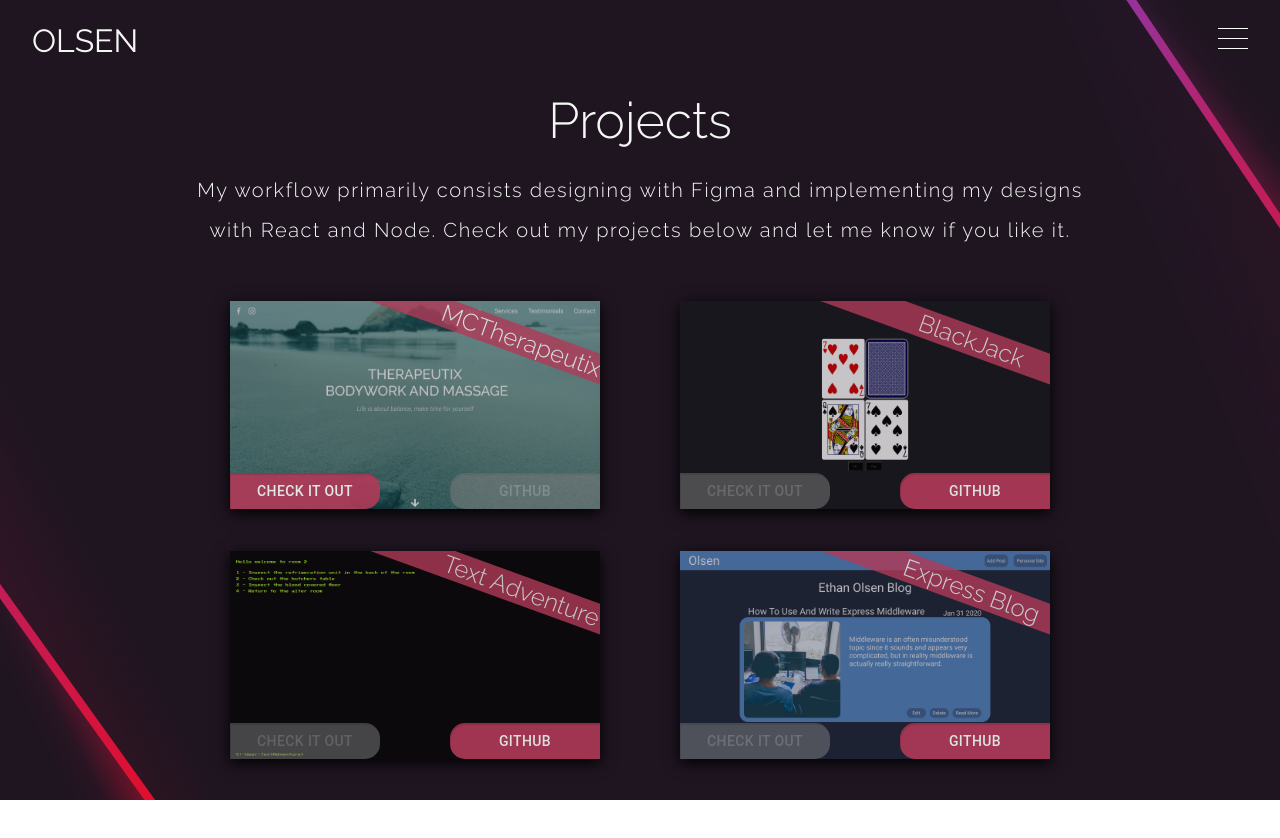
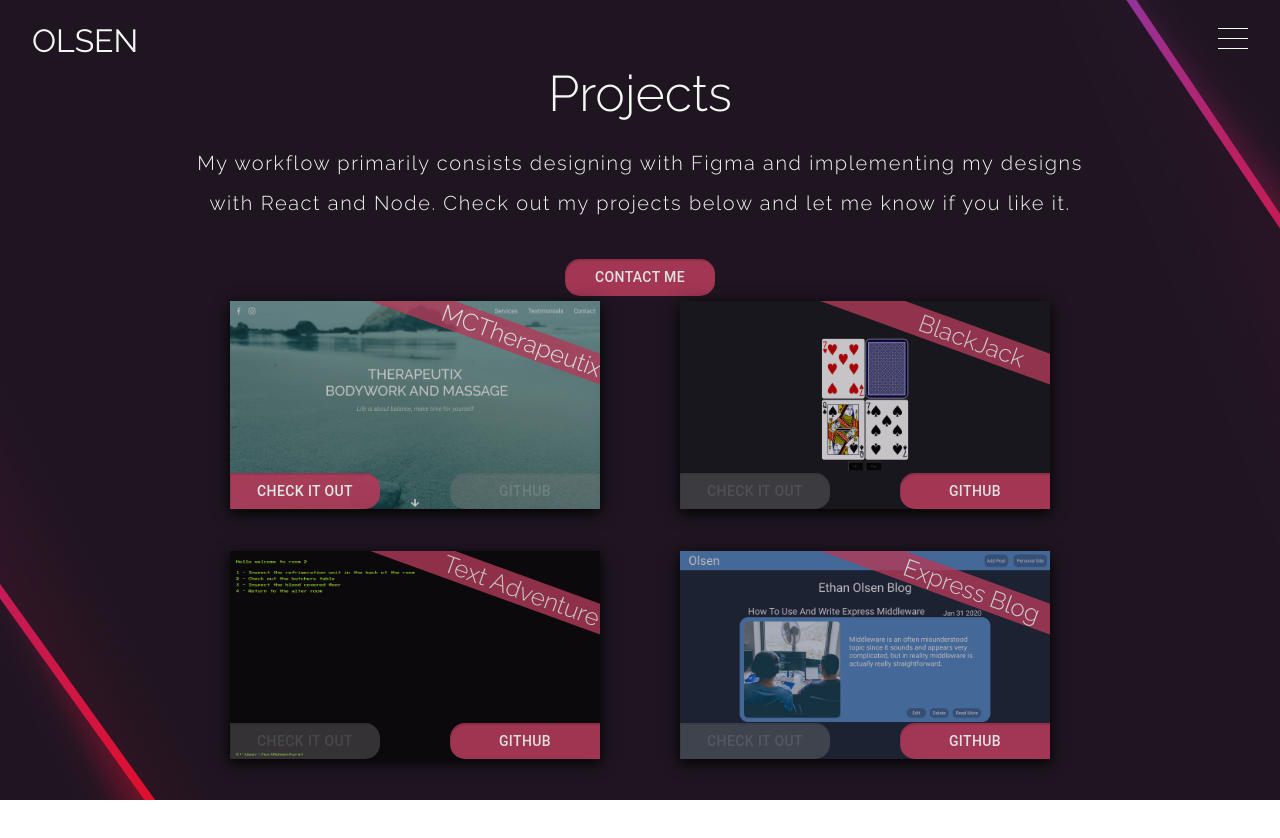
Before and after one commit to o2dependent/react-portfolio-netlify, a React (Create React App) app: page /projects in a window 1280 px wide. Shown: the top 838 px of the page. Built offline with nearby package versions, Linux system fonts and the light colour scheme.

Commit message:
add form

```diff
--- a/public/index.html
+++ b/public/index.html
@@ -32,7 +32,13 @@
 	</head>
 	<body>
 		<!-- Netlify form -->
-		<form name="contact" netlify hidden>
+		<form
+			name="contact"
+			method="post"
+			action="/contact/success"
+			netlify
+			hidden
+		>
 			<input type="hidden" name="form-name" value="contact" />
 			<input type="text" name="name" />
 			<input type="email" name="email" />
--- a/src/App.js
+++ b/src/App.js
@@ -1,12 +1,13 @@
 import React, { Component } from 'react';
 import './App.css';
 import Landing from './Landing';
-import { Route, Switch } from 'react-router-dom';
+import { Route, Switch, Redirect } from 'react-router-dom';
 import Contact from './Contact';
 import Navbar from './Navbar';
 import Projects from './Projects';
 import LoadingScreen from './LoadingScreen';
 import { CSSTransition, TransitionGroup } from 'react-transition-group';
+import ContactSuccess from './ContactSuccess';
 
 class App extends Component {
 	constructor(props) {
@@ -74,6 +75,19 @@ class App extends Component {
 											/>
 										)}
 									/>
+
+									<Route
+										exact
+										path='/projects'
+										render={(routeProps) => (
+											<Projects
+												navLoading={this.navLoading}
+												changeLoading={
+													this.changeLoading
+												}
+											/>
+										)}
+									/>
 									<Route
 										exact
 										path='/contact'
@@ -87,9 +101,9 @@ class App extends Component {
 									/>
 									<Route
 										exact
-										path='/projects'
+										path='/contact/success'
 										render={(routeProps) => (
-											<Projects
+											<ContactSuccess
 												changeLoading={
 													this.changeLoading
 												}
@@ -97,7 +111,7 @@ class App extends Component {
 										)}
 									/>
 									<Route
-										path=''
+										path='*'
 										render={(routeProps) => (
 											<Landing
 												navLoading={this.navLoading}
--- /dev/null
+++ b/src/ContactSuccess.js
@@ -0,0 +1,93 @@
+import React, { Component } from 'react';
+import './Contact.css';
+import { TextField, Button } from '@material-ui/core';
+import { withStyles } from '@material-ui/styles';
+
+const ColorButton = withStyles((theme) => ({
+	root: {
+		transition: 'all 500ms',
+		borderRadius: '15px',
+		boxShadow: 'inset 1px 2px #0000001F',
+		color: 'var(--light)',
+		backgroundColor: 'var(--dark-accent)',
+		opacity: '90%',
+		gridArea: '3 / 1 / 3 / 3',
+		width: '50%',
+		margin: '0 auto',
+		marginTop: '1rem',
+		'&:hover': {
+			opacity: '100%',
+			backgroundColor: 'var(--dark-accent)',
+		},
+		'@media (max-width: 350px)': {
+			'& .MuiButton-label': {
+				fontSize: '14px',
+			},
+		},
+	},
+}))(Button);
+
+const ContactTextField = withStyles({
+	root: {
+		'&input:-internal-autofill-selected,input:-webkit-autofill,input:-webkit-autofill:hover, input:-webkit-autofill:focus,textarea:-webkit-autofill,textarea:-webkit-autofill:hover,textarea:-webkit-autofill:focus': {
+			border: 'none',
+			backgroundColor: 'blue',
+			WebkitTextFillColor: 'var(--light)',
+			WebkitBoxShadow: 'none',
+			transition: 'background-color 5000s ease-in-out 0s',
+		},
+		'&.message': {
+			gridArea: '2 / 1 / 3 / 3',
+		},
+		'& label': {
+			color: 'var(--light-50)',
+		},
+		'& label.Mui-focused': {
+			color: 'var(--light)',
+		},
+		'& .MuiInputBase-input': {
+			color: 'var(--light)',
+			fontWeight: '300',
+		},
+		'& .MuiInput-underline:after': {
+			borderBottomColor: 'var(--light)',
+		},
+		'& .MuiInput-underline:before': {
+			borderColor: 'var(--light-50)',
+		},
+		'& .MuiInput-underline:hover:before': {
+			borderColor: 'var(--light)',
+		},
+		'@media (max-width: 350px)': {
+			'& .MuiInputBase-input': {
+				fontSize: '14px',
+			},
+		},
+	},
+})(TextField);
+
+class ContactSuccess extends Component {
+	constructor(props) {
+		super(props);
+		this.state = {};
+	}
+	render() {
+		return (
+			<div className='Contact'>
+				<div className='BG'>
+					<div className='mobile'></div>
+					<div className='left'></div>
+					<div className='flex'></div>
+					<div className='right'></div>
+					<div className='rainbow'></div>
+				</div>
+				<div className='Contact-container'>
+					<h1>Thank you for reaching out!</h1>
+					<p>I will get back you as soon as I can.</p>
+				</div>
+			</div>
+		);
+	}
+}
+
+export default ContactSuccess;
--- a/src/Landing.js
+++ b/src/Landing.js
@@ -6,7 +6,7 @@ import { Link } from 'react-router-dom';
 
 const ColorButton = withStyles((theme) => ({
 	root: {
-		transition: 'all 600ms 500ms',
+		transition: 'all 1000ms 600ms',
 		borderRadius: '15px',
 		boxShadow: 'inset 1px 2px #0000001F',
 		color: 'var(--light)',
@@ -96,7 +96,7 @@ class Landing extends Component {
 			setTimeout(() => {
 				this.textAnimation();
 				this.props.changeFirstEnter();
-			}, 2000);
+			}, 1500);
 		}
 	};
 
--- a/src/Navbar.css
+++ b/src/Navbar.css
@@ -34,6 +34,7 @@
 	min-width: 25%;
 	background-color: var(--dark);
 	color: var(--light);
+	justify-content: start;
 	align-items: center;
 }
 .MuiPaper-root.MuiDrawer-paperAnchorRight a {
@@ -41,15 +42,32 @@
 	width: 100%;
 	font-weight: 300;
 	color: var(--light);
-	margin: 1rem 3rem;
+	padding: 1rem 3rem;
+	text-align: center;
 }
 .MuiPaper-root.MuiDrawer-paperAnchorRight h1 {
 	font-size: 32px;
 	font-weight: 300;
+	width: 100%;
 	color: var(--light);
-	margin: 1rem 3rem;
+	padding: 1rem 3rem;
+	text-align: center;
 }
 .MuiPaper-root .MuiDivider-root {
 	background: var(--light-50);
 	width: 80%;
 }
+.MuiList-root {
+	width: 100%;
+}
+
+.MuiList-root.Nav-bottom {
+	display: flex;
+	height: 5%;
+	justify-items: center;
+	align-items: center;
+	flex-direction: column;
+	position: absolute;
+	bottom: 0;
+	left: 0;
+}
--- a/src/Navbar.js
+++ b/src/Navbar.js
@@ -72,6 +72,10 @@ class Navbar extends Component {
 							</ListItem>
 						))}
 					</List>
+					{/* <List className='Nav-bottom'>
+						<Divider />
+						<ListItem>ethan@eolsen.dev</ListItem>
+					</List> */}
 				</SwipeableDrawer>
 			</nav>
 		);
--- a/src/Projects.js
+++ b/src/Projects.js
@@ -6,6 +6,7 @@ import MCTherapeutix from './Therapeutix.png';
 import BlackJack from './BlackJack.png';
 import TextAdventure from './TextAdventure.PNG';
 import ExpressBlog from './ExpressBlog.png';
+import { Link } from 'react-router-dom';
 
 const ColorButton = withStyles((theme) => ({
 	root: {
@@ -16,6 +17,7 @@ const ColorButton = withStyles((theme) => ({
 		opacity: '90%',
 		width: '150px',
 		margin: '0',
+		borderRadius: '15px',
 		marginTop: '1rem',
 		'&.linkTo': {
 			borderRadius: '0px 15px 15px 0px',
@@ -24,8 +26,10 @@ const ColorButton = withStyles((theme) => ({
 			borderRadius: '15px 0px 0px 15px',
 		},
 		'&.Mui-disabled': {
-			cursor: 'not-allowed',
-			opacity: '50%',
+			'&:hover': {
+				cursor: 'not-allowed',
+			},
+			opacity: '35%',
 			backgroundColor: 'grey',
 			color: 'var(--light-50)',
 		},
@@ -50,7 +54,7 @@ class Projects extends Component {
 				name: 'MCTherapeutix',
 				img: MCTherapeutix,
 				text:
-					'This was a paid project for a massage therapist. This was built using only HTML/CSS and Javascript.',
+					'This was a paid project for a massage therapist. Built in HTML/CSS and vanilla Javascript.',
 				toProj: 'https://www.mctherapeutix.com/',
 				toGithub: '',
 			},
@@ -66,7 +70,7 @@ class Projects extends Component {
 				name: 'Text Adventure',
 				img: TextAdventure,
 				text:
-					'This is a personal project built to mimic old school terminal games. Built in HTML/CSS and Javascript.',
+					'This is a personal project built to mimic old school terminal games. Built in HTML/CSS and vanilla Javascript.',
 				toProj: '',
 				toGithub: 'https://github.com/o2dependent/text-adventure',
 			},
@@ -74,7 +78,7 @@ class Projects extends Component {
 				name: 'Express Blog',
 				img: ExpressBlog,
 				text:
-					'This is a blog template that I set up for a co-worker using Express, MongoDB, and EJS.',
+					'This is a blog template that I set up using Express, MongoDB, and EJS.',
 				toProj: '',
 				toGithub: 'https://github.com/o2dependent/blog-template',
 			},
@@ -97,6 +101,9 @@ class Projects extends Component {
 						implementing my designs with React and Node. Check out
 						my projects below and let me know if you like it.
 					</p>
+					<Link onClick={this.props.navLoading} to='/contact'>
+						<ColorButton>Contact Me</ColorButton>
+					</Link>
 				</div>
 				<div className='Projects-card-container'>
 					{this.projectArr.map((proj) => (
--- a/src/mobile.css
+++ b/src/mobile.css
@@ -92,6 +92,9 @@
 	.BG .flex {
 		display: none;
 	}
+	.BG {
+		position: fixed;
+	}
 }
 
 @media only screen and (max-width: 350px) {
```
Also changed, not shown: 1 other file (tests, documents, lock files or other folders).
